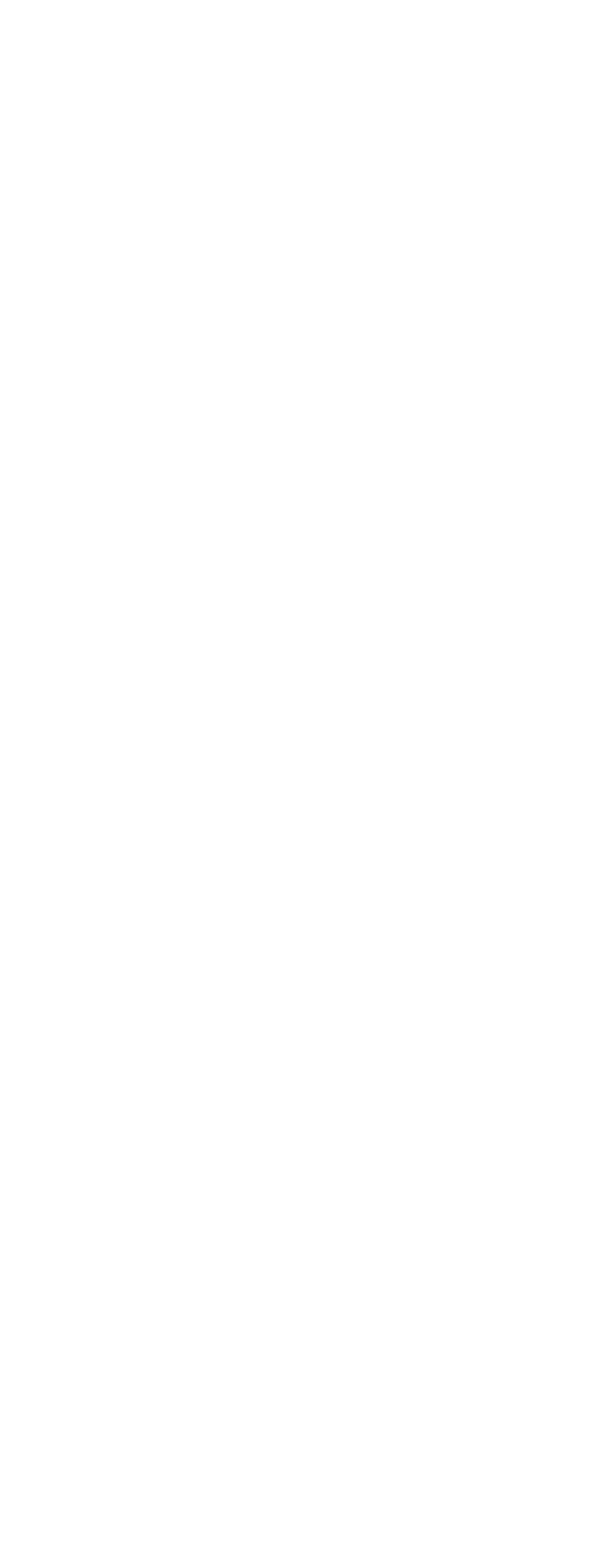
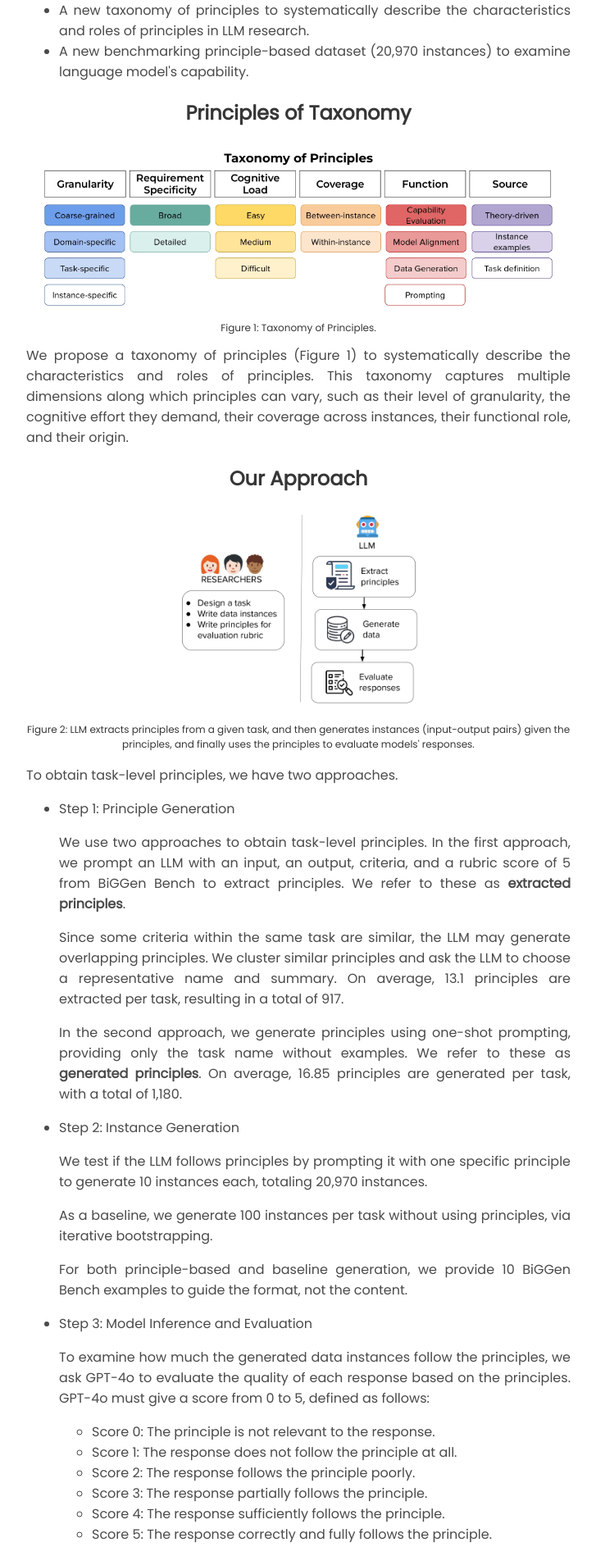
Before and after one commit to minnesotanlp/principle_based_task_characterization, a SvelteKit app: page / in a window 1280 px wide. Shown: the part 765-2674 px from the top of the page at 82% size, without its empty margins (276-1003 px from the left). Before the commit the page ends 800 px from the top, so only its background shows below. Built offline with nearby package versions, Linux system fonts and the light colour scheme.

Commit message:
Update content

```diff
--- a/src/routes/+page.svelte
+++ b/src/routes/+page.svelte
@@ -24,6 +24,7 @@
         </span>
     </div>
 </div>
+
 <div>
     <h2 class="paper_title">
         Abstract
@@ -35,20 +36,154 @@
         Our findings shows that principles can effectively guide LLMs in generating data that meets expected standards. Dataset and code will be released upon acceptance.
     </p>
 </div>
+
 <div>
     <h2 class="paper_title">
         Research Contributions
     </h2>
+    <div class="paper_detail">
+         <ul>
+            <li>
+                A framework that builds principles into every stage:<br>
+                &nbsp;&nbsp;&nbsp;&nbsp;(i) elicit principles for task characterization, <br>
+                &nbsp;&nbsp;&nbsp;&nbsp;(ii) use them to steer synthetic data generation, and <br>
+                &nbsp;&nbsp;&nbsp;&nbsp;(iii) evaluate model outputs against the same (check)-list of principles.
+            </li>
+            <li>
+                A new taxonomy of principles to systematically describe the characteristics and roles of principles in LLM research.
+            </li>
+            <li>
+                A new benchmarking principle-based dataset (20,970 instances) to examine language model's capability.
+            </li>
+        </ul>
+    </div>
 </div>
+
 <div>
     <h2 class="paper_title">
-        Methods
+        Principles of Taxonomy
     </h2>
+    <div style="display: flex; justify-content: center">
+        <img src="principle_taxonomy.jpg" style="width: 50%" alt="principle_taxonomy"/>
+    </div>
+    <p style="text-align: center; color: #363636; font-size: 12px;">Figure 1: Taxonomy of Principles.</p>
+    <div class="paper_detail">
+        We propose a taxonomy of principles (Figure 1) to systematically describe the characteristics and roles of principles.
+        This taxonomy captures multiple dimensions along which principles can vary, such as their level of granularity, the cognitive effort they demand, their coverage across instances, their functional role, and their origin.
+    </div>
 </div>
+
+<div>
+    <h2 class="paper_title">
+        Our Approach
+    </h2>
+    <div style="display: flex; justify-content: center">
+        <img src="principle_generation.jpg" style="width: 25%" alt="principle_generation"/>
+    </div>
+    <p class="paper_detail" style="text-align: center; color: #363636; font-size: 12px;">Figure 2: LLM extracts principles from a given task, and then generates instances (input-output pairs) given the principles, and finally uses the principles to evaluate models' responses.</p>
+    <div class="paper_detail">
+        <p>
+            To obtain task-level principles, we have two approaches.
+        </p>
+        <ul>
+            <li>
+                Step 1: Principle Generation
+                    <p>
+                        We use two approaches to obtain task-level principles. In the first approach, we prompt an LLM with an input, an output, criteria, and a rubric score of 5 from BiGGen Bench to extract principles. We refer to these as <strong>extracted principles</strong>.
+                    </p>
+                    <p>
+                        Since some criteria within the same task are similar, the LLM may generate overlapping principles. We cluster similar principles and ask the LLM to choose a representative name and summary. On average, 13.1 principles are extracted per task, resulting in a total of 917.
+                    </p>
+                    <p>
+                        In the second approach, we generate principles using one-shot prompting, providing only the task name without examples. We refer to these as <strong>generated principles</strong>. On average, 16.85 principles are generated per task, with a total of 1,180.
+                    </p>
+            </li>
+            <li>
+                Step 2: Instance Generation
+            </li>
+            <p>
+                We test if the LLM follows principles by prompting it with one specific principle to generate 10 instances each, totaling 20,970 instances.
+            </p>
+            <p>
+                As a baseline, we generate 100 instances per task without using principles, via iterative bootstrapping.
+            </p>
+            <p>
+                For both principle-based and baseline generation, we provide 10 BiGGen Bench examples to guide the format, not the content.
+            </p>
+            <li>
+                Step 3: Model Inference and Evaluation
+            </li>
+            <p>
+                To examine how much the generated data instances follow the principles, we ask GPT-4o to evaluate the quality of each response based on the principles.
+                GPT-4o must give a score from 0 to 5, defined as follows:
+            </p>
+            <ul>
+                <li>
+                    Score 0: The principle is not relevant to the response.
+                </li>
+                <li>
+                    Score 1: The response does not follow the principle at all.
+                </li>
+                <li>
+                    Score 2: The response follows the principle poorly.
+                </li>
+                <li>
+                    Score 3: The response partially follows the principle.
+                </li>
+                <li>
+                    Score 4: The response sufficiently follows the principle.
+                </li>
+                <li>
+                    Score 5: The response correctly and fully follows the principle.
+                </li>
+            </ul>
+        </ul>
+    </div>
+</div>
+
 <div>
     <h2 class="paper_title">
         Key Takeaways
     </h2>
+    <div class="paper_detail">
+        <ul>
+            <li>
+                What principles characterize a task?
+            </li>
+            <p>
+                We analyzed principle co-occurrences in human-curated and LLM-generated instances without explicit principles. <br>
+                By inferring and selecting high-scoring principles from the latter, we observed clear differences in usage and co-occurrence patterns. <br>
+                This indicates that incorporating principles during generation leads to more structured and controlled datasets.
+            </p>
+            <li>
+                Similarity between LLM-extracted and generated principles vs. human-written Principles?
+            </li>
+            <p>
+                We compare LLM-extracted and generated principles to human-written ones created from task names and descriptions. <br>
+                Using SentenceBERT embeddings, both LLM-generated and extracted principles show similar similarity to human-written principles, with average cosine scores of 0.37 and 0.35, respectively.
+            </p>
+            <li>
+                How useful are principles for data generation
+            </li>
+            <p>
+                We evaluate the impact of providing principles during data generation using a rubric.
+                Generation with principles consistently achieves higher adherence, especially for unfamiliar principles. <br>
+                Without principles, adherence scores are notably lower.
+                Overall, including principles in prompts significantly improves adherence, with average scores of 4.35 versus 2.73 without principles.
+            </p>
+            <li>
+                Benchmarking LLMs
+            </li>
+            <p>
+                We propose a principle-based benchmarking approach that evaluates LLMs on specific qualities such as planning, reasoning, and cultural awareness, offering more precise insights than general benchmarks. <br>
+                Using this method, we assessed variants of Gemma-2 and Qwen 2.5, with GPT-4 as a reference.
+                Our results show that Qwen2.5-14B consistently outperforms other models, including GPT-4o. <br>
+                However, all models face challenges in reasoning with first-order logic and handling if-else statements related to safety.
+                Notably, GPT-4 excels at the “keeping a secret” safety task but struggles with if-else logic.
+                Overall, Gemma variants perform the weakest.
+            </p>
+        </ul>
+    </div>
 </div>
 
 <style>
```
Also changed, not shown: static/principle_generation.jpg (added), static/principle_taxonomy.jpg (added).
